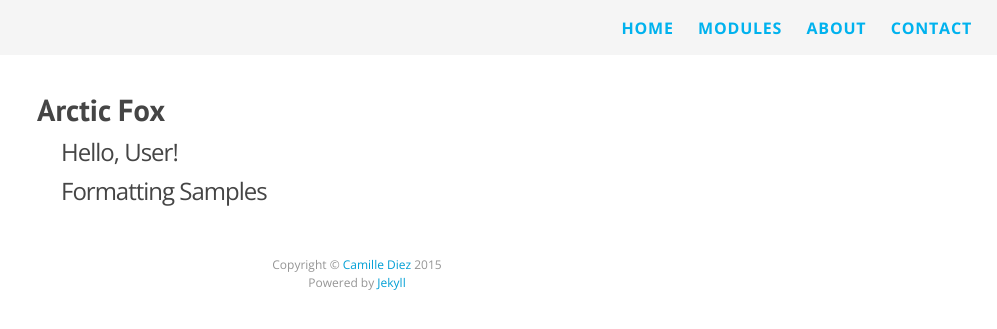
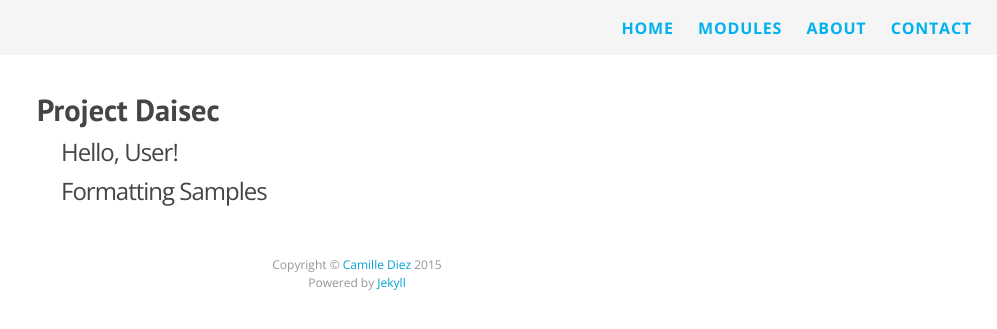
Before and after one commit to daisecpace/daisecpace, a Jekyll site: the page built from index.html, in a window 1280 px wide. Shown: the top 329 px of the page, without its empty margins (283-1280 px from the left). Built offline with Jekyll 4.4.1, drawn with Linux system fonts in a browser that asks for light colours; nearby versions of some CDN libraries; Markdown is read by kramdown in place of the engine named in the settings.

Commit message:
Update _config.yml
Update page.title

```diff
--- a/_config.yml
+++ b/_config.yml
@@ -1,5 +1,5 @@
 # Site settings
-title: Arctic Fox
+title: Project Daisec
 email:
 description: > # this means to ignore newlines until "baseurl:"
   Jekyll Theme Demo
```
